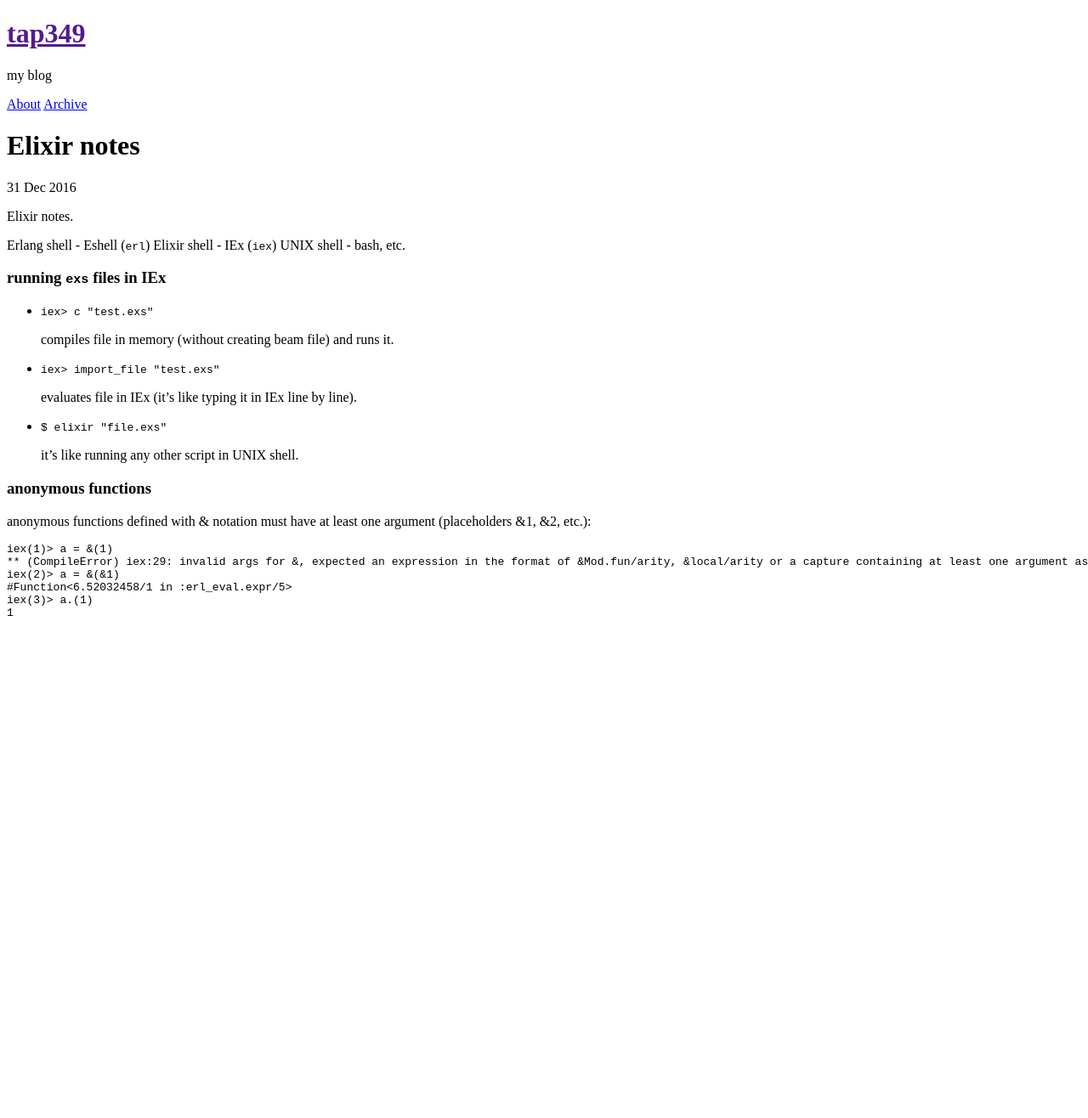
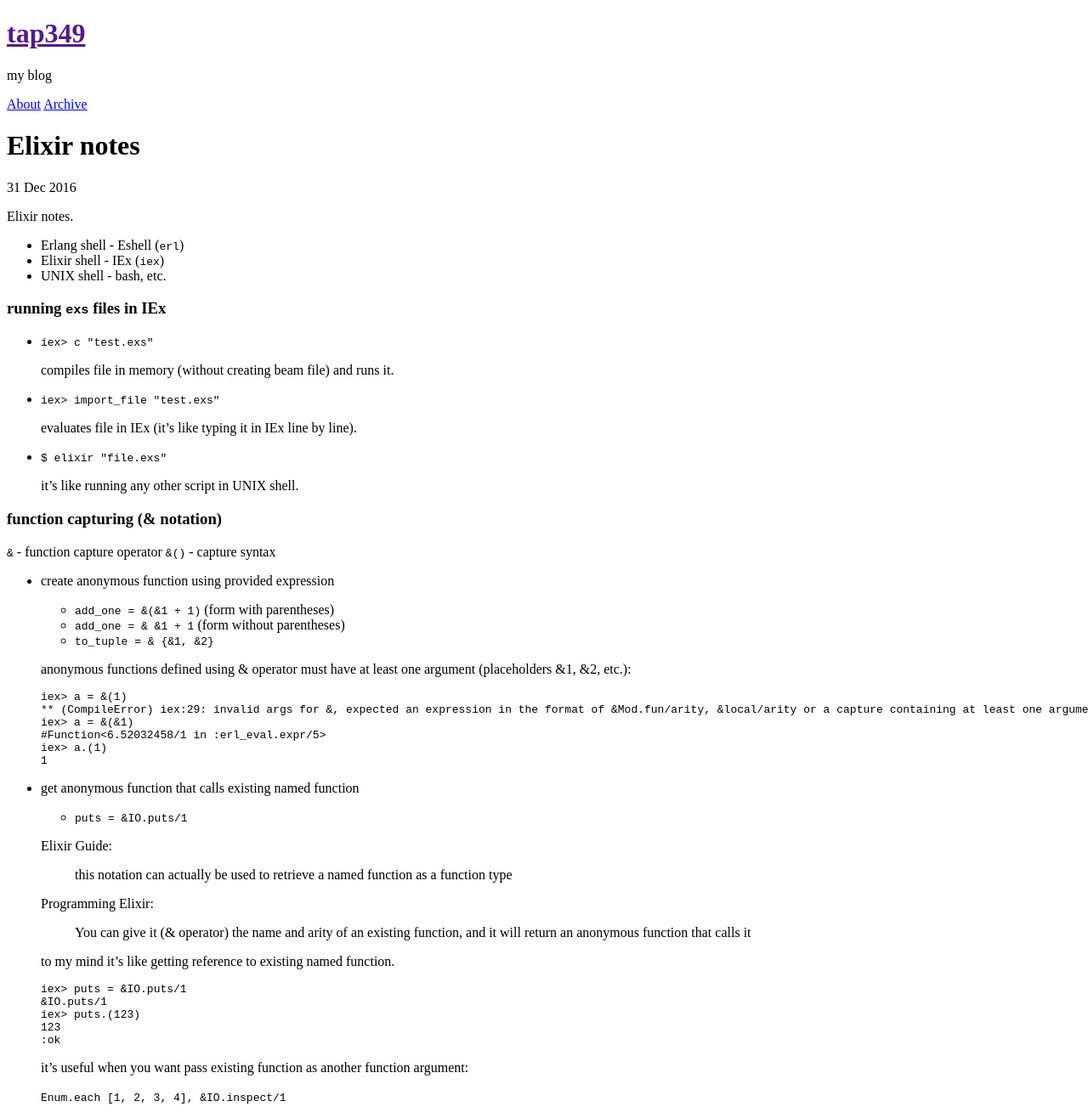
Before and after one commit to tap349/tap349.github.io, a Jekyll site: the page built from _posts/2016-12-31-Elixir-notes.md, in a window 1280 px wide. Shown: the whole page at 85% size. Built offline with Jekyll 4.4.1, drawn with Linux system fonts in a browser that asks for light colours; before the commit the page ends 900 px from its top, so only the background shows below that.

Commit message:
update 2016-12-31_14:22:10

````diff
--- a/_posts/2016-12-31-Elixir-notes.md
+++ b/_posts/2016-12-31-Elixir-notes.md
@@ -10,9 +10,9 @@
 
 <!-- more -->
 
-Erlang shell - Eshell (`erl`)
-Elixir shell - IEx (`iex`)
-UNIX shell - bash, etc.
+- Erlang shell - Eshell (`erl`)
+- Elixir shell - IEx (`iex`)
+- UNIX shell - bash, etc.
 
 ### running `exs` files in IEx
 
@@ -28,16 +28,53 @@
 
   it's like running any other script in UNIX shell.
 
-### anonymous functions
+### function capturing (& notation)
 
-anonymous functions defined with & notation must have at least one argument
-(placeholders &1, &2, etc.):
+`&` - function capture operator
+`&()` - capture syntax
 
-```elixir
-iex(1)> a = &(1)
-** (CompileError) iex:29: invalid args for &, expected an expression in the format of &Mod.fun/arity, &local/arity or a capture containing at least one argument as &1, got: {1}
-iex(2)> a = &(&1)
-#Function<6.52032458/1 in :erl_eval.expr/5>
-iex(3)> a.(1)
-1
-```
+- create anonymous function using provided expression
+
+  - `add_one = &(&1 + 1)` (form with parentheses)
+  - `add_one = & &1 + 1` (form without parentheses)
+  - `to_tuple = & {&1, &2}`
+
+  anonymous functions defined using & operator must have at least
+  one argument (placeholders &1, &2, etc.):
+
+  ```sh
+  iex> a = &(1)
+  ** (CompileError) iex:29: invalid args for &, expected an expression in the format of &Mod.fun/arity, &local/arity or a capture containing at least one argument as &1, got: {1}
+  iex> a = &(&1)
+  #Function<6.52032458/1 in :erl_eval.expr/5>
+  iex> a.(1)
+  1
+  ```
+
+- get anonymous function that calls existing named function
+
+  - `puts = &IO.puts/1`
+
+  Elixir Guide:
+
+  > this notation can actually be used to retrieve a named function
+  > as a function type
+
+  Programming Elixir:
+
+  > You can give it (& operator) the name and arity of an existing
+  > function, and it will return an anonymous function that calls it
+
+  to my mind it's like getting reference to existing named function.
+
+  ```sh
+  iex> puts = &IO.puts/1
+  &IO.puts/1
+  iex> puts.(123)
+  123
+  :ok
+  ```
+
+  it's useful when you want pass existing function as another function argument:
+
+  `Enum.each [1, 2, 3, 4], &IO.inspect/1`
````
